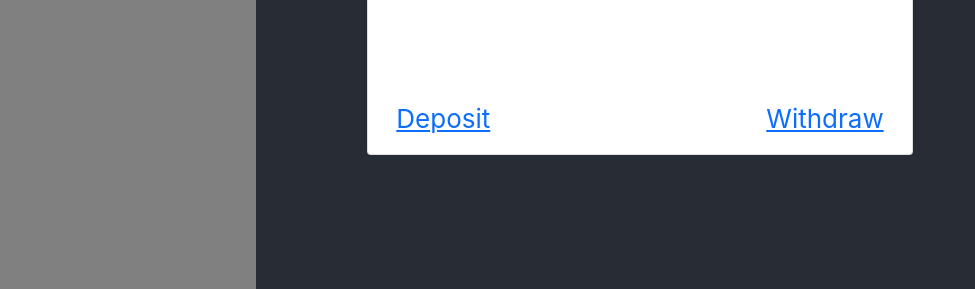
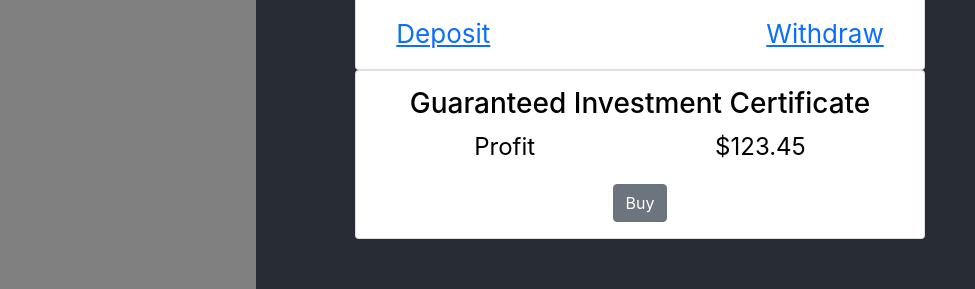
Before and after one commit to Cragzu/cmdf-2021, a React (Create React App) app: page / in a window 1280 px wide. Shown: the part 428-717 px from the top of the page, without its empty margins (0-975 px from the left). Built offline with nearby package versions, Linux system fonts and the light colour scheme.

Commit message:
worked on gic

```diff
--- a/src/App.css
+++ b/src/App.css
@@ -100,3 +100,10 @@
 .text-units {
   font-size: x-large;
 }
+
+.gis-block {
+  display: inline-block;
+  vertical-align: top;
+  padding: 0 90px;
+  font-size: x-large;
+}
--- a/src/components/Driver.js
+++ b/src/components/Driver.js
@@ -5,6 +5,7 @@ import Stocks from './Stocks';
 import Sidebar from './Sidebar';
 import SavingsAccount from "./accounts/SavingsAccount";
 import TfsaAccount from "./accounts/TfsaAccount";
+import GIC from "./GIC";
 
 class Driver extends React.Component {
     constructor(props) {
@@ -127,6 +128,7 @@ class Driver extends React.Component {
                             tfsaAccountBalance={this.state.tfsaAccountBalance}
                             tfsaContributionRoom={this.state.tfsaContributionRoom}
                         />
+                        <GIC />
                         </div>
 
                     </div>
--- /dev/null
+++ b/src/components/GIC.js
@@ -0,0 +1,27 @@
+import React from 'react';
+
+class GIC extends React.Component {
+    constructor(props) {
+        super(props);
+    }
+
+    render() {
+        return(
+            <div className="card">
+                <div className="card-body">
+                    <h3 style={{color: "black"}}>Guaranteed Investment Certificate</h3>
+
+                    <p className="gis-block" style={{color: "black"}}>Profit</p>
+                    <p className="gis-block" style={{color: "black"}}>$123.45</p>
+
+
+                    <div>
+                        <button type="button" className="btn btn-secondary">Buy</button>
+                    </div>
+                </div>
+            </div>
+        );
+    }
+}
+
+export default GIC;
```
